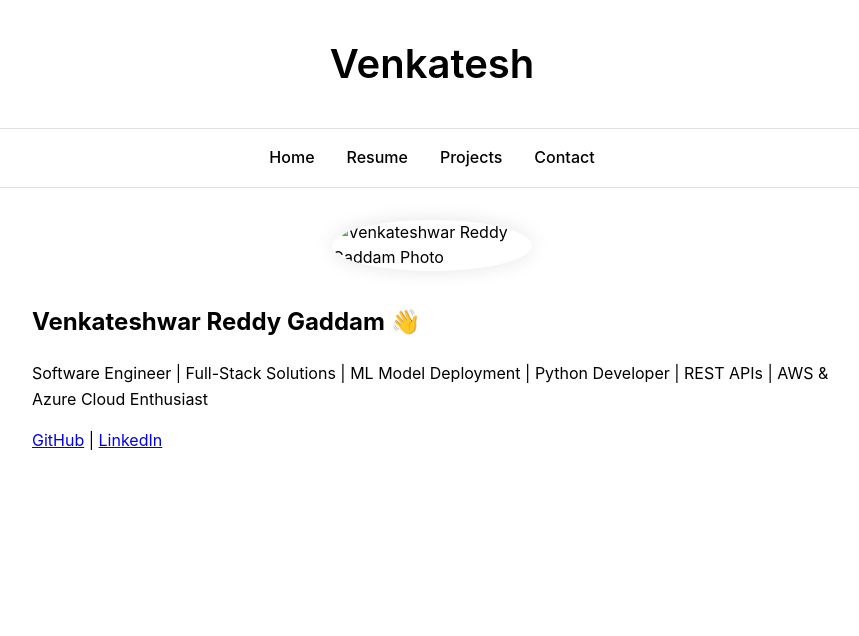
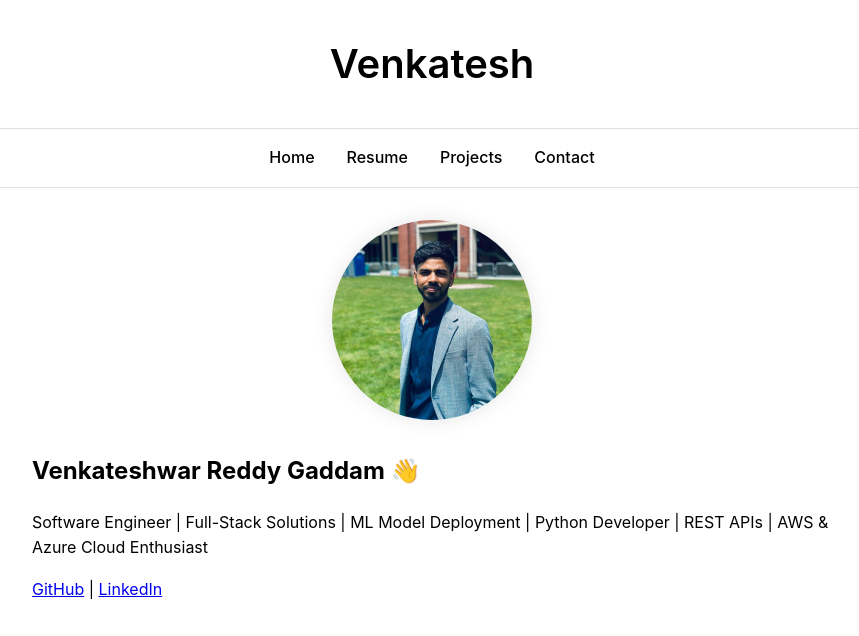
Before and after one commit to Venkatesh-lavan/showcase, a website: page index.html in a window 1280 px wide. Shown: the whole page, without its empty margins (208-1067 px from the left). Drawn offline with Linux system fonts and the light colour scheme.

Commit message:
profile pic display picture was added

```diff
--- a/index.html
+++ b/index.html
@@ -16,7 +16,7 @@
   </nav>
   <main>
     <section>
-  <img src="images/venkatesh.jpg" alt="Venkateshwar Reddy Gaddam Photo" class="profile" />
+  <img src="img/profilepic.jpeg" alt="Venkateshwar Reddy Gaddam " class="profile" />
   <h2>Venkateshwar Reddy Gaddam 👋</h2>
   <p>Software Engineer | Full-Stack Solutions | ML Model Deployment | Python Developer | REST APIs | AWS & Azure Cloud Enthusiast</p>
   <p>
```
